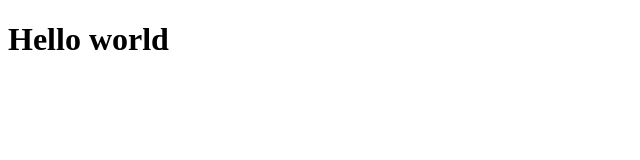
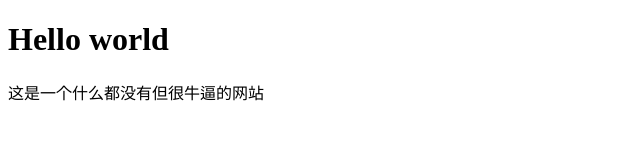
Before and after one commit to wusama/wusama..github.io, a plain HTML site: page index.html in a window 1280 px wide. Shown: the whole page, without its empty margins (0-640 px from the left). Drawn offline with Linux system fonts and the light colour scheme.

Commit message:
sdfkjgsakud

```diff
--- a/index.html
+++ b/index.html
@@ -9,6 +9,7 @@
 
 <body>
   <h1>Hello world</h1>
+  <div>这是一个什么都没有但很牛逼的网站</div>
 </body>
 
 </html>
```
